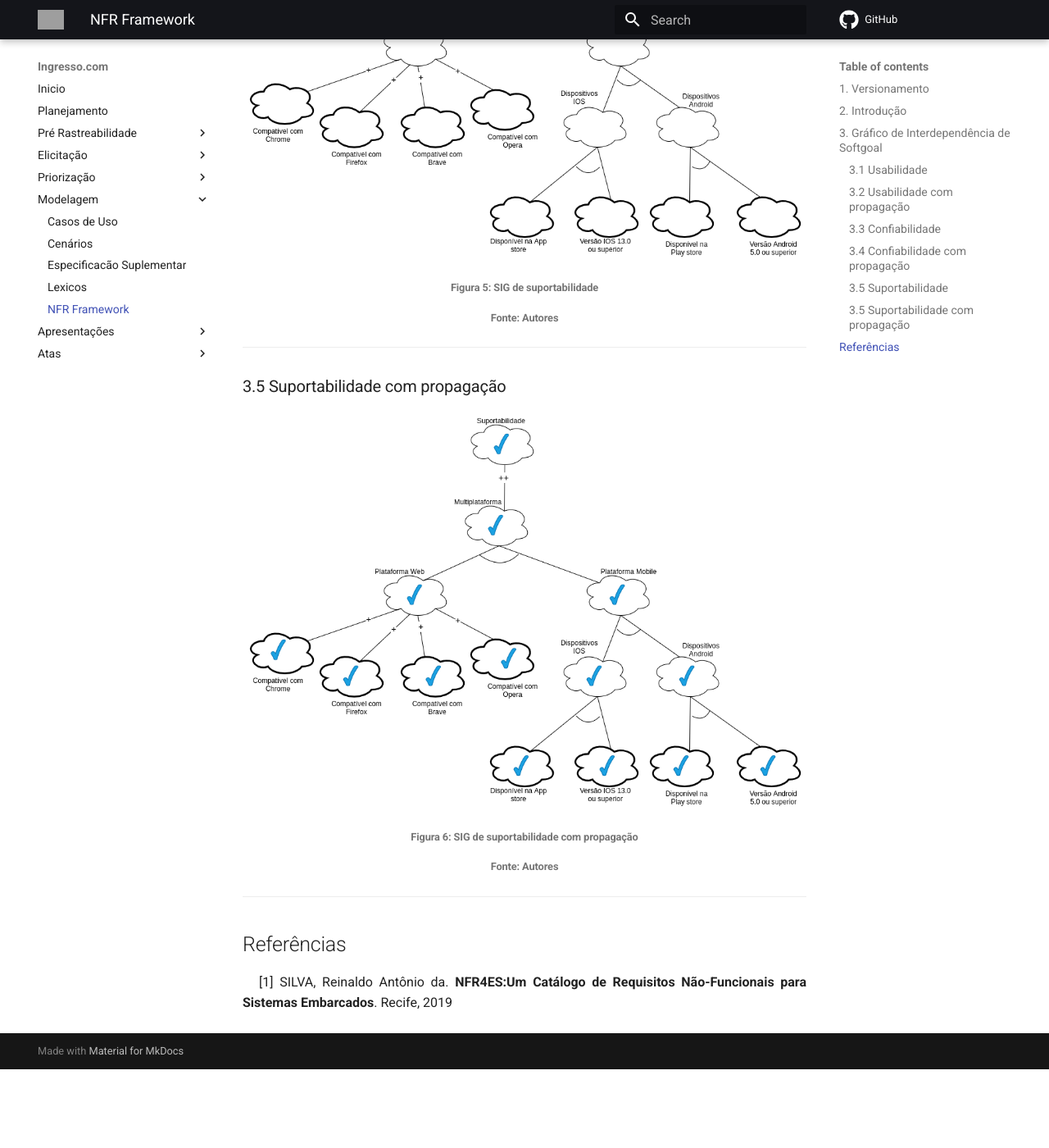
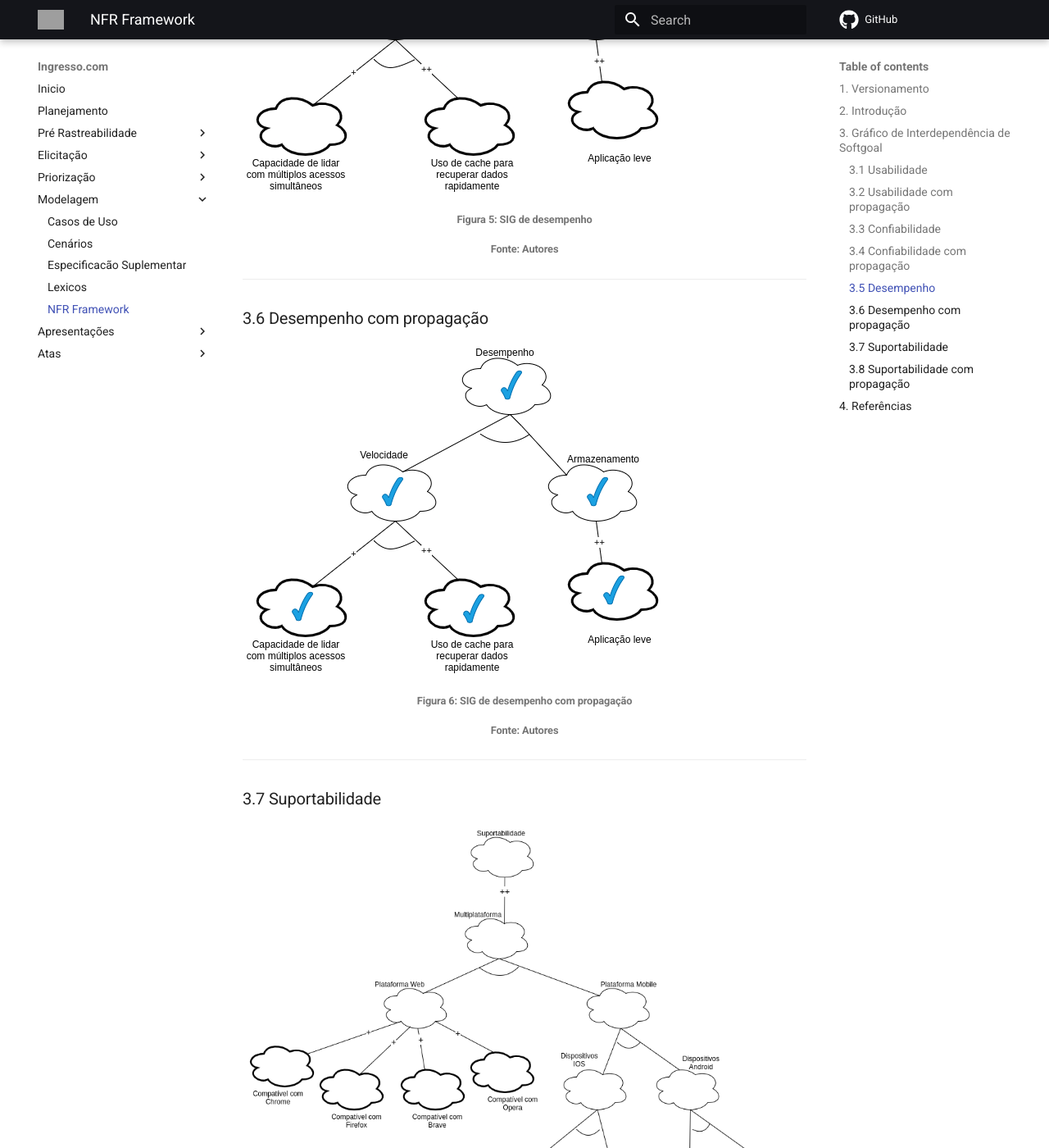
Before and after one commit to Requisitos-de-Software/2021.1-Ingresso.com, an MkDocs documentation site: the page built from docs/modelagem/nfr_framework.md, in a window 1280 px wide and 1400 px high, scrolled down 3524 px. Shown: the whole window at 82% size. Built offline with MkDocs 1.6.1 and Material for MkDocs 9.7.7, drawn with Linux system fonts in a browser that asks for light colours; comment, search, counter and statistics services are not loaded; before the commit the page ends 4828 px from its top, so only the background shows below that; some of the changed text lies outside the part shown; grey boxes are pictures that could not be loaded.

Commit message:
#67 Adicionando diagrama nfr de desempenho
Co-authored-by: Thiago Paiva <thiagohdaqw@gmail.com>

```diff
--- a/docs/modelagem/nfr_framework.md
+++ b/docs/modelagem/nfr_framework.md
@@ -42,20 +42,34 @@
 <h6 align = "center">Fonte: Autores</h6>
 <hr>
 
-### 3.5 Suportabilidade
+### 3.5 Desempenho
 
-<img class="zoom" src="../../assets/modelagem/nfr/nfr_suportabilidade.png">
-<h6 align = "center">Figura 5: SIG de suportabilidade</h6>
+<img class="zoom" src="../../assets/modelagem/nfr/nfr_desempenho.png">
+<h6 align = "center">Figura 5: SIG de desempenho</h6>
 <h6 align = "center">Fonte: Autores</h6>
 <hr>
 
-### 3.5 Suportabilidade com propagação
+### 3.6 Desempenho com propagação
 
-<img class="zoom" src="../../assets/modelagem/nfr/nfr_suportabilidade_propagacao.png">
-<h6 align = "center">Figura 6: SIG de suportabilidade com propagação</h6>
+<img class="zoom" src="../../assets/modelagem/nfr/nfr_desempenho_propagacao.png">
+<h6 align = "center">Figura 6: SIG de desempenho com propagação</h6>
 <h6 align = "center">Fonte: Autores</h6>
 <hr>
 
-## Referências
+### 3.7 Suportabilidade
+
+<img class="zoom" src="../../assets/modelagem/nfr/nfr_suportabilidade.png">
+<h6 align = "center">Figura 7: SIG de suportabilidade</h6>
+<h6 align = "center">Fonte: Autores</h6>
+<hr>
+
+### 3.8 Suportabilidade com propagação
+
+<img class="zoom" src="../../assets/modelagem/nfr/nfr_suportabilidade_propagacao.png">
+<h6 align = "center">Figura 8: SIG de suportabilidade com propagação</h6>
+<h6 align = "center">Fonte: Autores</h6>
+<hr>
+
+## 4. Referências
 
 <p style="text-align: justify; text-indent: 20px">[1] SILVA, Reinaldo Antônio da. <b>NFR4ES:Um Catálogo de Requisitos Não-Funcionais para Sistemas Embarcados</b>. Recife, 2019</p>
```
Also changed, not shown: other parts of docs/modelagem/nfr_framework.md (+1 -1 lines), docs/assets/modelagem/nfr/nfr_desempenho.png (added), docs/assets/modelagem/nfr/nfr_desempenho_propagacao.png (added).
